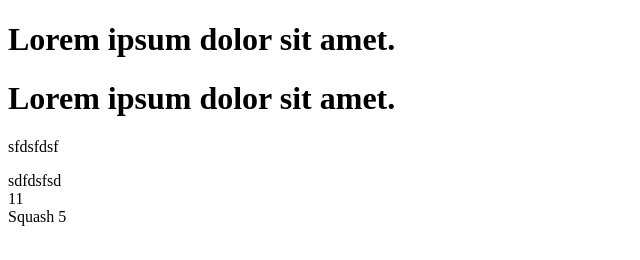
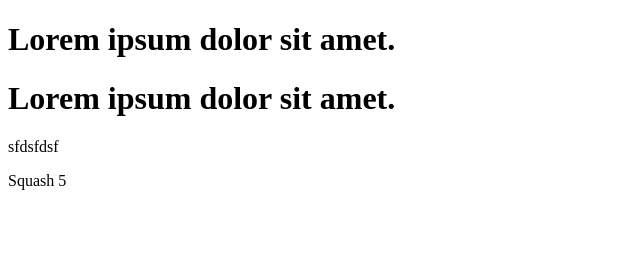
Before and after one commit to developer-DV/test-git-rebase, a plain HTML site: page index.html in a window 1280 px wide. Shown: the whole page, without its empty margins (0-640 px from the left). Drawn offline with Linux system fonts and the light colour scheme.

Commit message:
2 commit conf squash

```diff
--- a/index.html
+++ b/index.html
@@ -10,10 +10,6 @@
 </head>
 <body>
   <p>sfdsfdsf</p>
-
-
-  <div>sdfdsfsd</div>
-  <div>11</div>
   <div>Squash 5</div>
 </body>
 </html>
```
